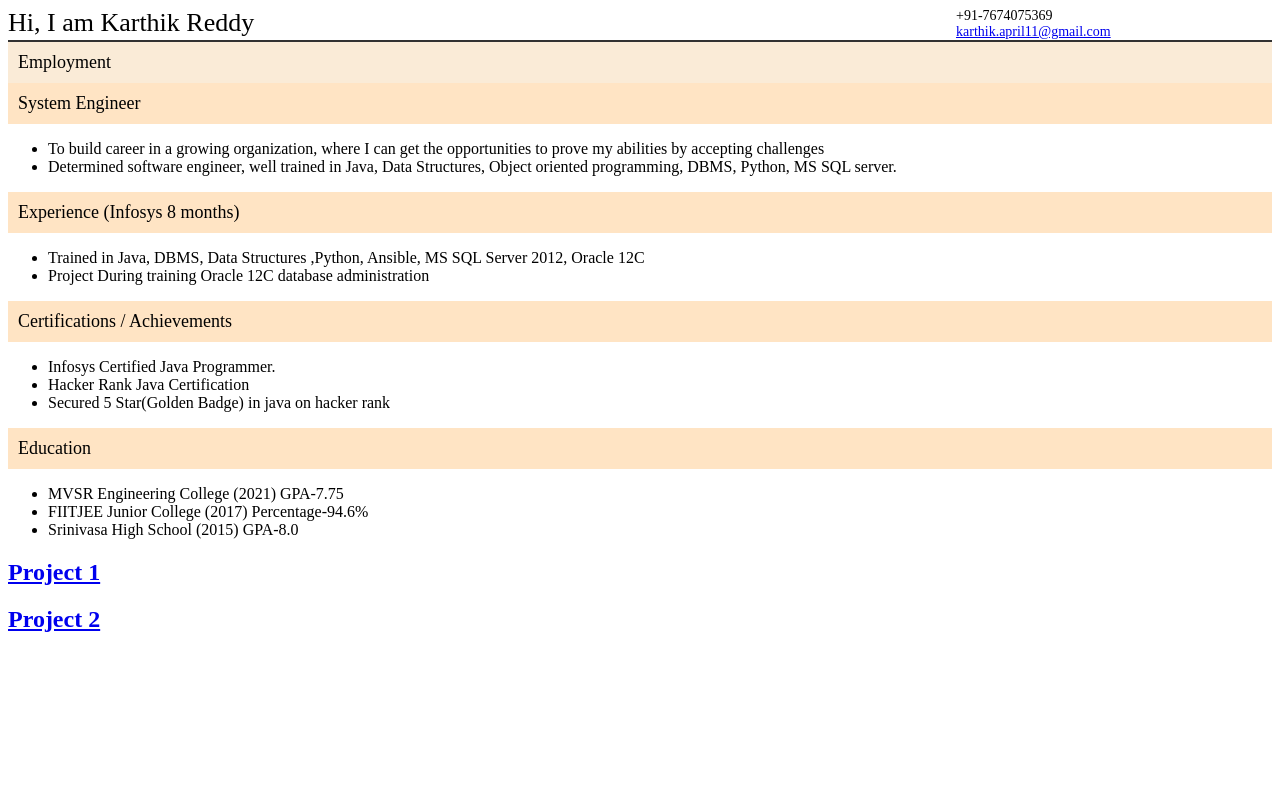
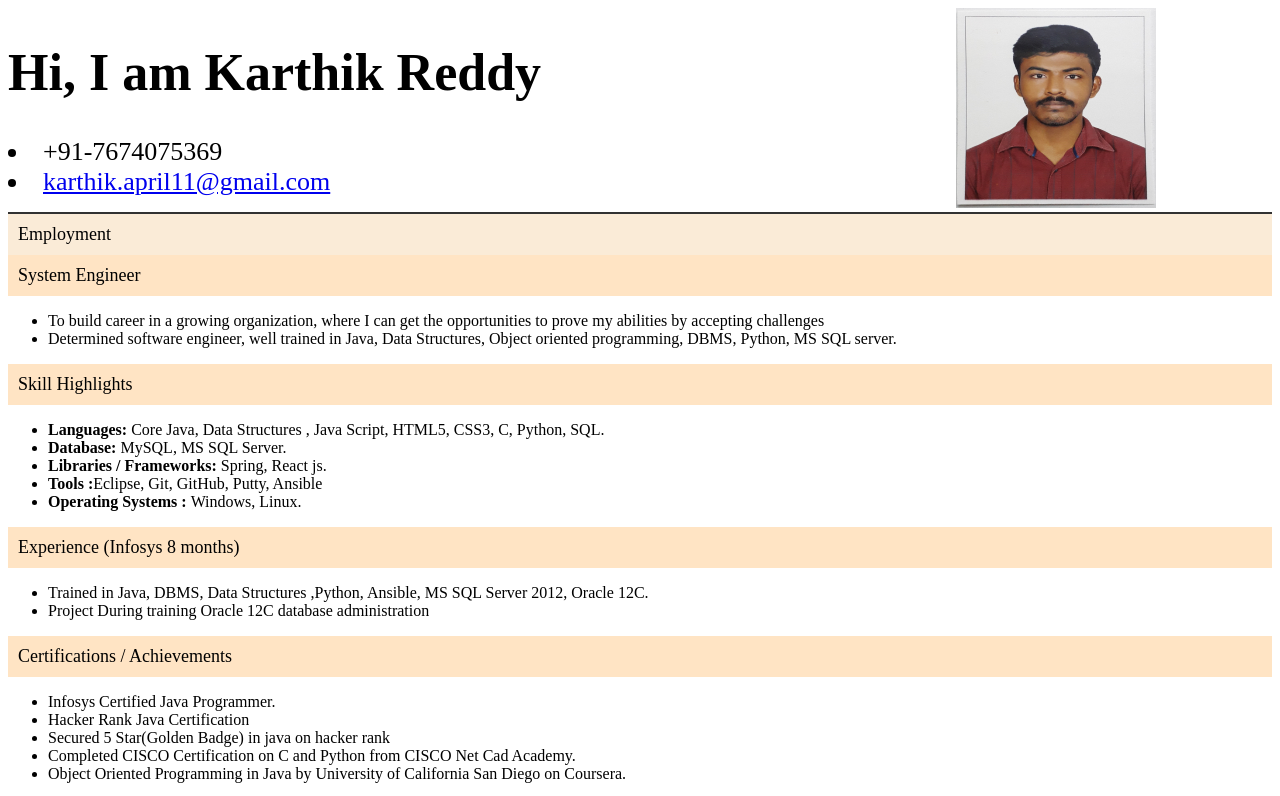
Before and after one commit to kumbamkarthik/my-internet-profile, a plain HTML site: page Index/Index.html in a window 1280 px wide. Shown: the top 796 px of the page. Drawn offline with Linux system fonts and the light colour scheme.

Commit message:
content updated

```diff
--- a/Index/Index.html
+++ b/Index/Index.html
@@ -10,11 +10,14 @@
 <body>
     <div class="container">
         <div class="header">
-            <div class="left">Hi, I am Karthik Reddy</div>
+            <div class="left">
+                <h1>Hi, I am Karthik Reddy</h1>
+                <li>+91-7674075369</li>
+                <li><a href="#">karthik.april11@gmail.com</a></li>
+            </div>
             <div class="right">
             <ul>
-                <li>+91-7674075369</li>
-                <li><a href="#">karthik.april11@gmail.com</a></li>
+                <img src="./img1.jpg" alt="Picture" width="200px" height="200px">
             </ul>
             </div>
         </div>
@@ -28,10 +31,18 @@
                         Data Structures, Object oriented programming, DBMS, Python, MS SQL server.
                         </li>
             </ul>
+            <p class="topic-subheading">Skill Highlights</p>
+            <ul class="topic-list">
+               <li><b>Languages:</b> Core Java, Data Structures , Java Script, HTML5, CSS3, C, Python, SQL.</li>
+               <li><b>Database:</b> MySQL, MS SQL Server.</li>
+               <li><b>Libraries / Frameworks:</b> Spring, React js.</li>
+               <li><b>Tools :</b>Eclipse, Git, GitHub, Putty, Ansible</li>
+               <li><b>Operating Systems : </b>Windows, Linux.</li>
+            </ul>
             <p class="topic-subheading">Experience (Infosys 8 months)</p>
             <ul class="topic-list">
                 <li>Trained in Java, DBMS, Data Structures
-                     ,Python, Ansible, MS SQL Server 2012, Oracle 12C</li>
+                     ,Python, Ansible, MS SQL Server 2012, Oracle 12C.</li>
                 <li>Project During training Oracle 12C database administration</li>
             </ul>
             <p class="topic-subheading">Certifications / Achievements</p>
@@ -39,6 +50,8 @@
                 <li>Infosys Certified Java Programmer.</li>
                 <li>Hacker Rank Java Certification</li>
                 <li>Secured 5 Star(Golden Badge) in java on hacker rank</li>
+                <li>Completed CISCO Certification on C and Python from CISCO Net Cad Academy.</li>
+                <li>Object Oriented Programming in Java by University of California San Diego on Coursera.</li>
             </ul>
             <p class="topic-subheading">Education</p>
             <ul class="topic-list">
```
Also changed, not shown: Index/img1.jpg (added).
